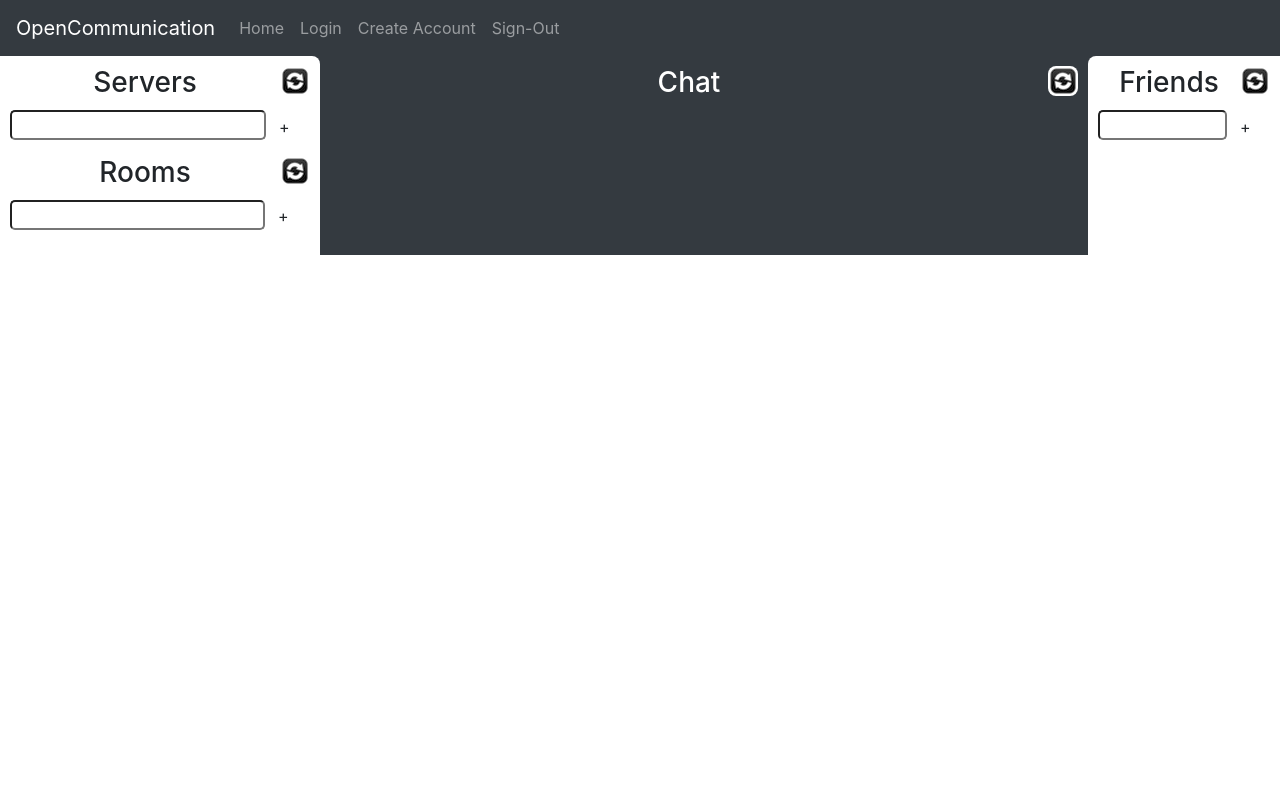
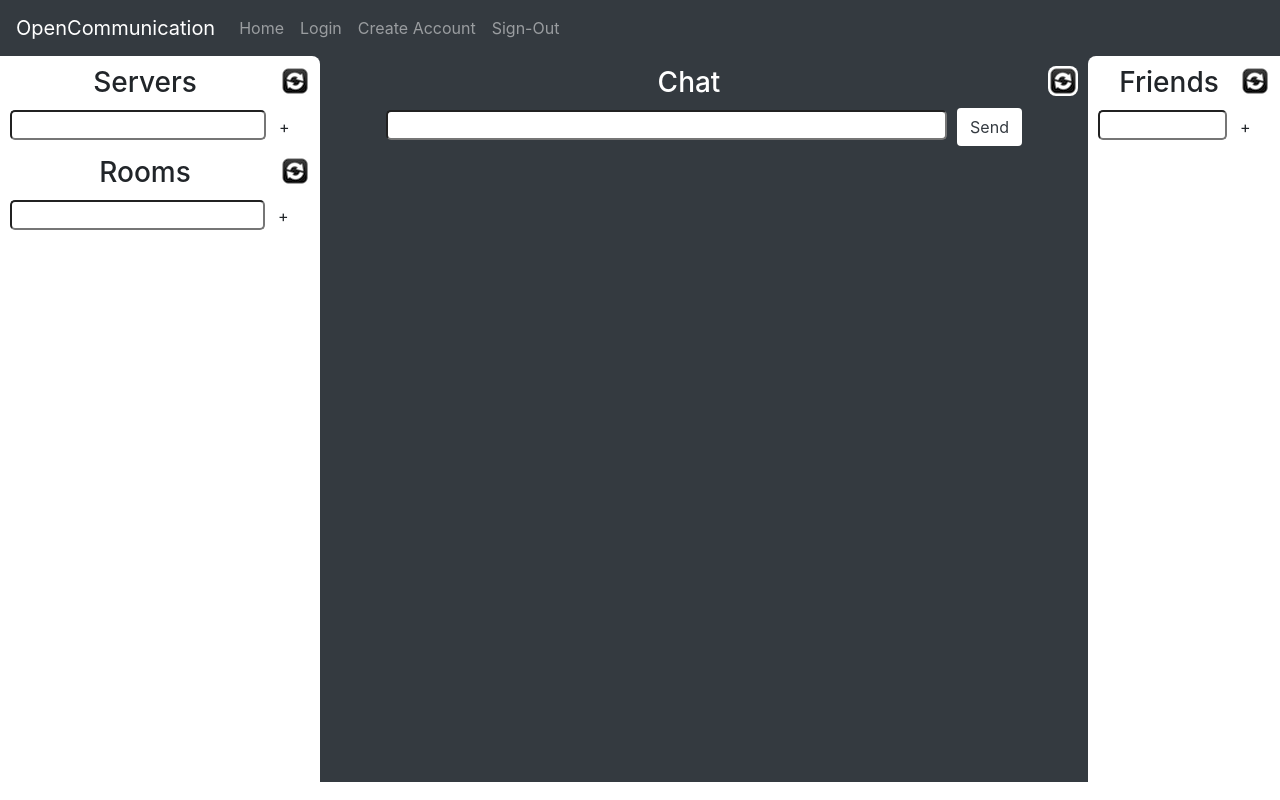
Before and after one commit to jaredglaser/OpenCommunicationFrontEnd, an Angular app: page /ui in a window 1280 px wide. Built offline with nearby package versions, Linux system fonts and the light colour scheme.

Commit message:
send msg input added

```diff
--- a/src/app/pages/home/home.component.css
+++ b/src/app/pages/home/home.component.css
@@ -48,6 +48,7 @@ label {
     font-size: 17pt;
     font-weight: bold;
     padding-left: 24px;
+    margin-top: 10px;
 }
 
 p {
--- a/src/app/pages/ui/ui.component.css
+++ b/src/app/pages/ui/ui.component.css
@@ -10,6 +10,7 @@
 .column {
   float: left;
   padding: 10px;
+  height: 90.75vh;
   max-height: 90.75vh; /* accounts for nav-bar, no scroll in window */
 }
 
@@ -165,6 +166,22 @@
     border-radius: 5px;
   }
 
+  #send-msg-container {
+    text-align: center;
+  }
+
+  #send-msg-input {
+    width: 75%;
+    margin-left: auto;
+    margin-right: auto;
+  }
+
+  #send-msg-btn {
+    margin-left: 10px;
+    color: #343a40;
+    background-color: #ffffff
+  }
+
   #search-friend {
     width: 75%;
   }
--- a/src/app/pages/ui/ui.component.html
+++ b/src/app/pages/ui/ui.component.html
@@ -37,12 +37,12 @@
 
     <div class="column middle">
       <!--Populate this column with current rooms messages-->
-      <h3 class="header" id="header-chat">Chat
-        <input type="image" id="refresh-chat" class="refresh-right" src="/assets/images/refresh.png" />
-      </h3>
+    <h3 class="header" id="header-chat">Chat
+      <input type="image" id="refresh-chat" class="refresh-right" src="/assets/images/refresh.png" />
+    </h3>
 
-      <ng-container *ngFor="let message of messages">
-        <div *ngIf="message.from == username"  class="container darker">
+    <ng-container *ngFor="let message of messages">
+      <div *ngIf="message.from == username"  class="container darker">
         <img src="/assets/images/avatar-penguin.png" alt="Avatar" class="username-left">
         <p>{{message.content}}</p>
         <span class="username-right">{{message.from}}</span>
@@ -53,10 +53,12 @@
         <p>{{message.content}}</p>
         <span class="username-left">{{message.from}}</span>
         <span class="time-right">{{message.time}}</span>
-
       </div>
-
     </ng-container>
+    <div id="send-msg-container">
+      <input id="send-msg-input" class="input-text" type="text">
+      <button type="button" class="btn" id="send-msg-btn">Send</button>
+    </div>
   </div>
     <div class="column right">
       <h3 class="header">Friends
```
